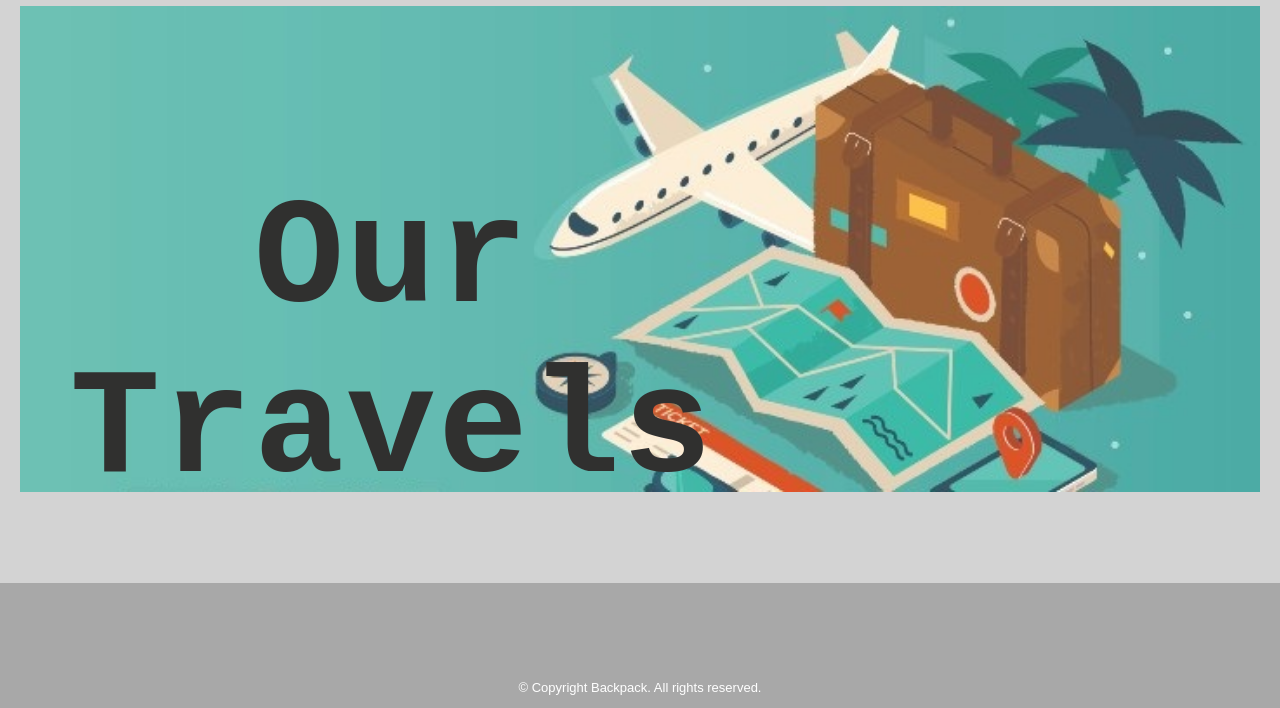
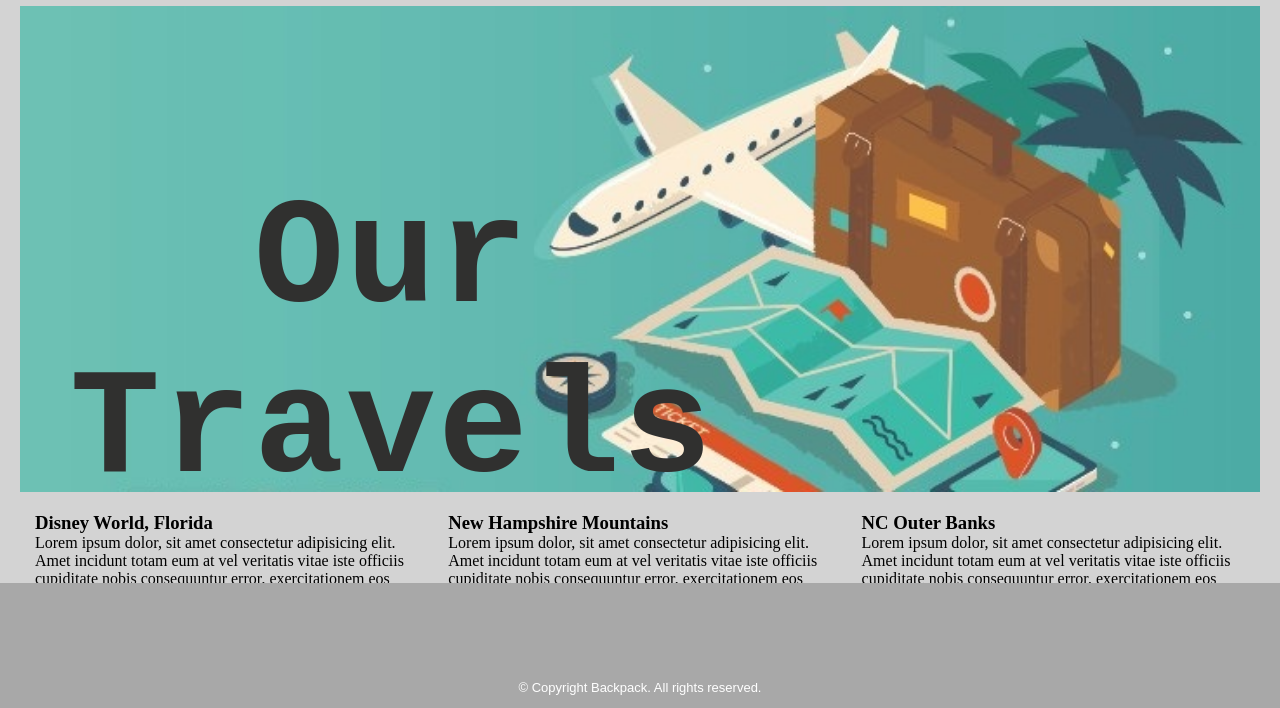
Before and after one commit to kimmyunah/gdsTeamProject2, a plain HTML site: page blog.html in a window 1280 px wide. Shown: the part 92-800 px from the top of the page. Drawn offline with Linux system fonts and the light colour scheme.

Commit message:
Created columns on blog page

```diff
--- a/blog.html
+++ b/blog.html
@@ -36,6 +36,27 @@
         <h1><span>Our <br> Travels</span></h1>
     </div>
 
+    <div class="row">
+        <div class="column">
+            <h3>Disney World, Florida</h3>
+            <p>Lorem ipsum dolor, sit amet consectetur adipisicing elit.
+                Amet incidunt totam eum at vel veritatis vitae iste officiis cupiditate nobis consequuntur error,
+                exercitationem eos adipisci recusandae accusamus impedit placeat quis.</p>
+        </div>
+        <div class="column">
+            <h3>New Hampshire Mountains</h3>
+            <p>Lorem ipsum dolor, sit amet consectetur adipisicing elit.
+                Amet incidunt totam eum at vel veritatis vitae iste officiis cupiditate nobis consequuntur error,
+                exercitationem eos adipisci recusandae accusamus impedit placeat quis.</p>
+        </div>
+        <div class="column">
+            <h3>NC Outer Banks</h3>
+            <p>Lorem ipsum dolor, sit amet consectetur adipisicing elit.
+                Amet incidunt totam eum at vel veritatis vitae iste officiis cupiditate nobis consequuntur error,
+                exercitationem eos adipisci recusandae accusamus impedit placeat quis.</p>
+        </div>
+    </div>
+
     <footer class="main_footer">
         <div class="upper_footer">
             <div class="footer_socials">
--- a/style.css
+++ b/style.css
@@ -300,3 +300,15 @@ h1 span{
     text-align: center;
     color: #30302f;
 }
+
+.column {
+    float: left;
+    width: 33.33%;
+    padding:15px;
+}
+
+.row:after{
+content:"";
+display: table;
+clear: both;
+}
```
